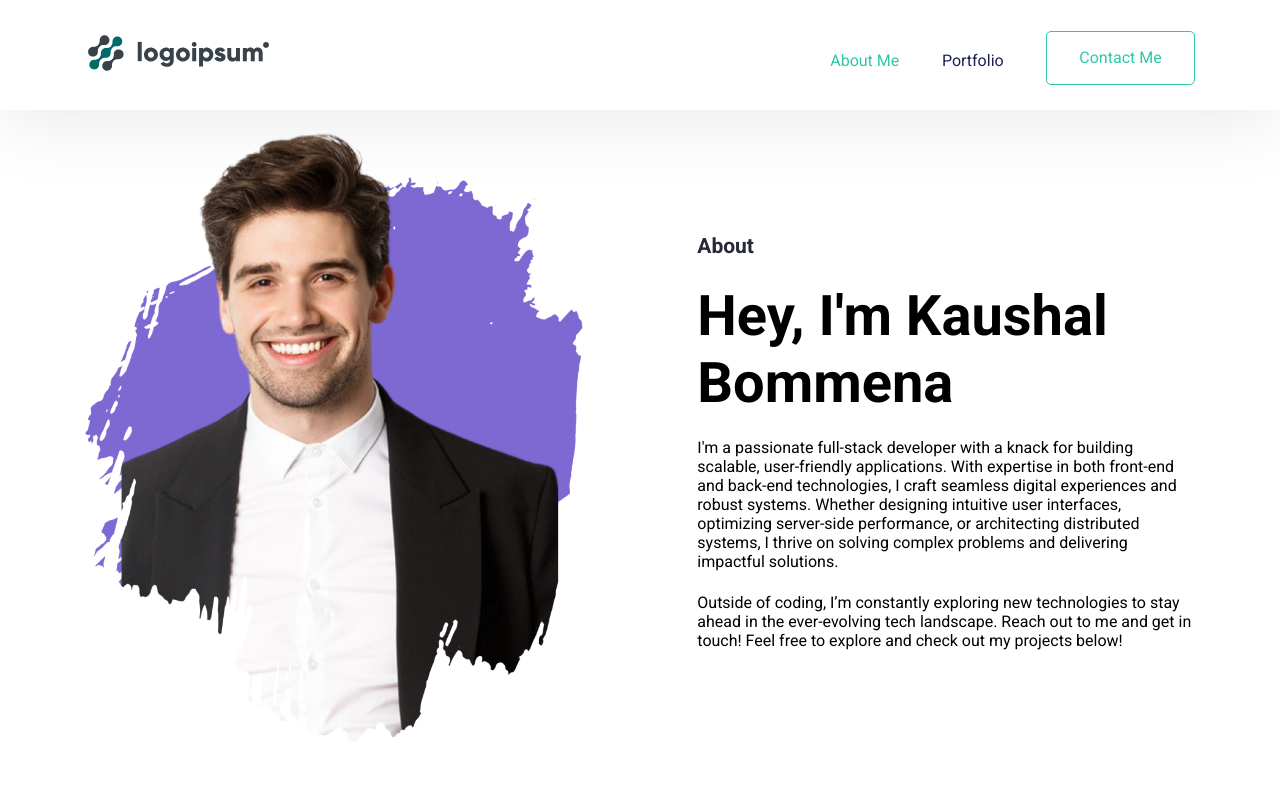
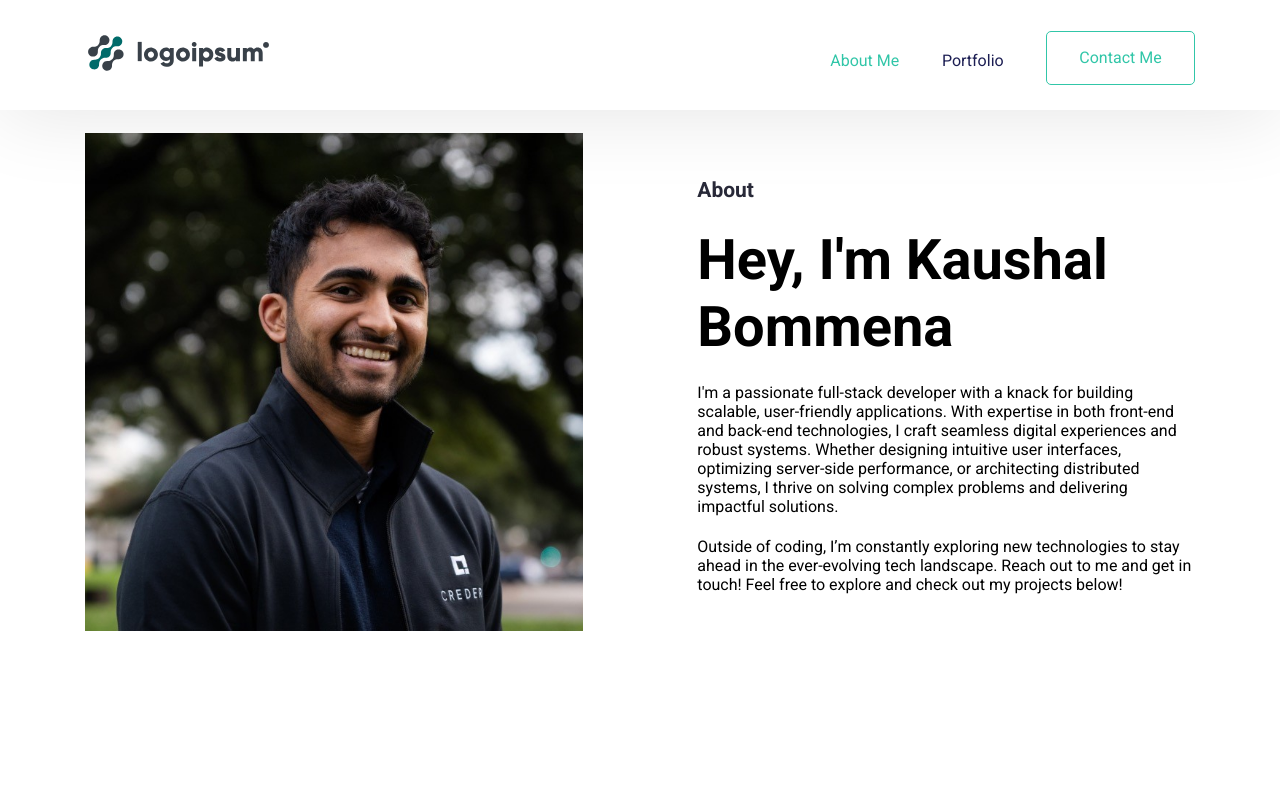
Before and after one commit to kaushalb/PersonalWebsite, a React (Create React App) app: page / in a window 1280 px wide. Shown: the top 800 px of the page. Built offline with nearby package versions, Linux system fonts and the light colour scheme.

Commit message:
profile updated

```diff
--- a/src/Pages/Home/AboutMe.jsx
+++ b/src/Pages/Home/AboutMe.jsx
@@ -2,7 +2,7 @@ export default function AboutMe() {
     return (
       <section id="AboutMe" className="about--section">
         <div className="about--section--img">
-          <img src="./img/about-me.png" alt="About Me" />
+          <img src="./img/profile.jpeg" alt="About Me" />
         </div>
         <div className="hero--section--content--box about--section--box">
           <div className="hero--section--content">
```
Also changed, not shown: public/img/profile.jpeg (added).
